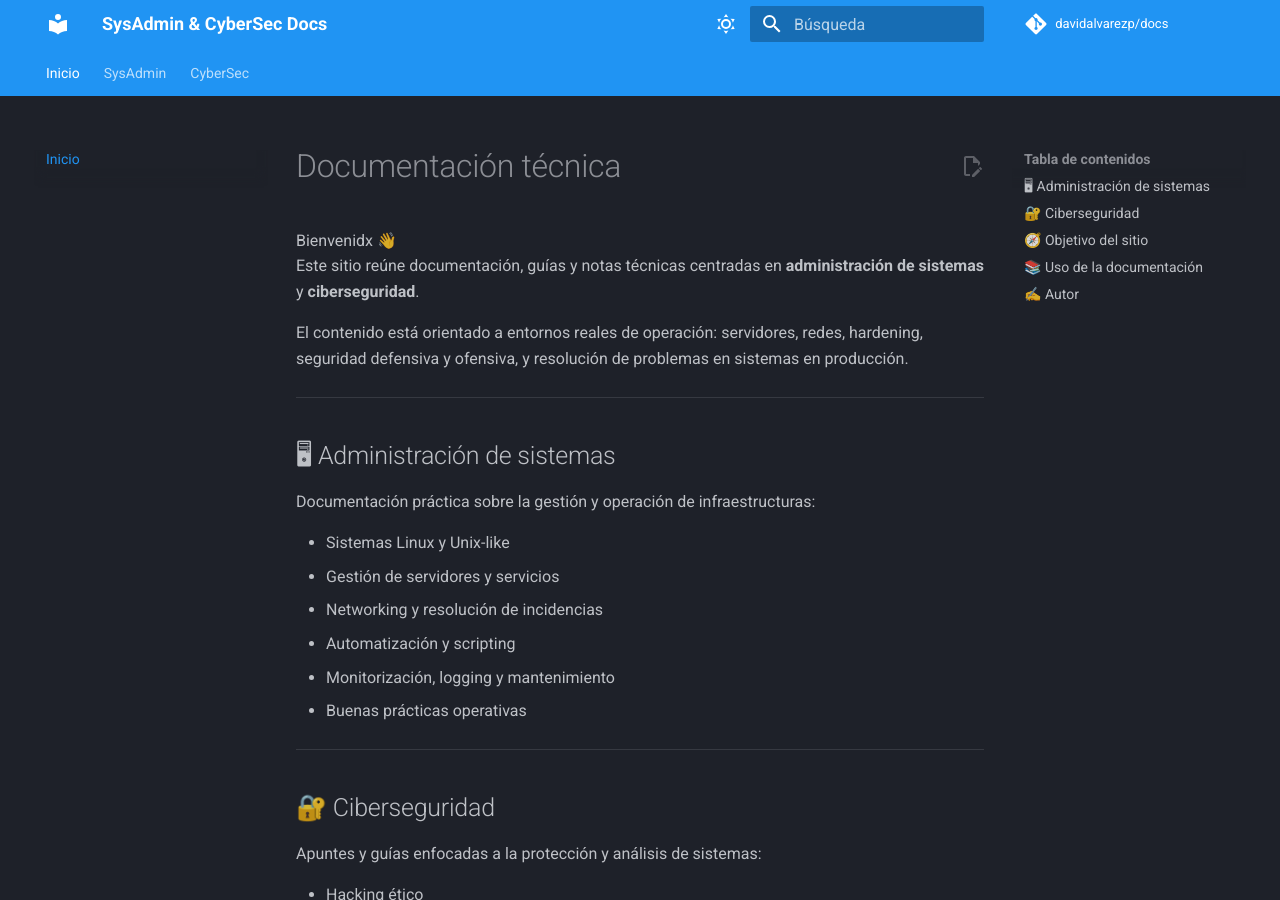
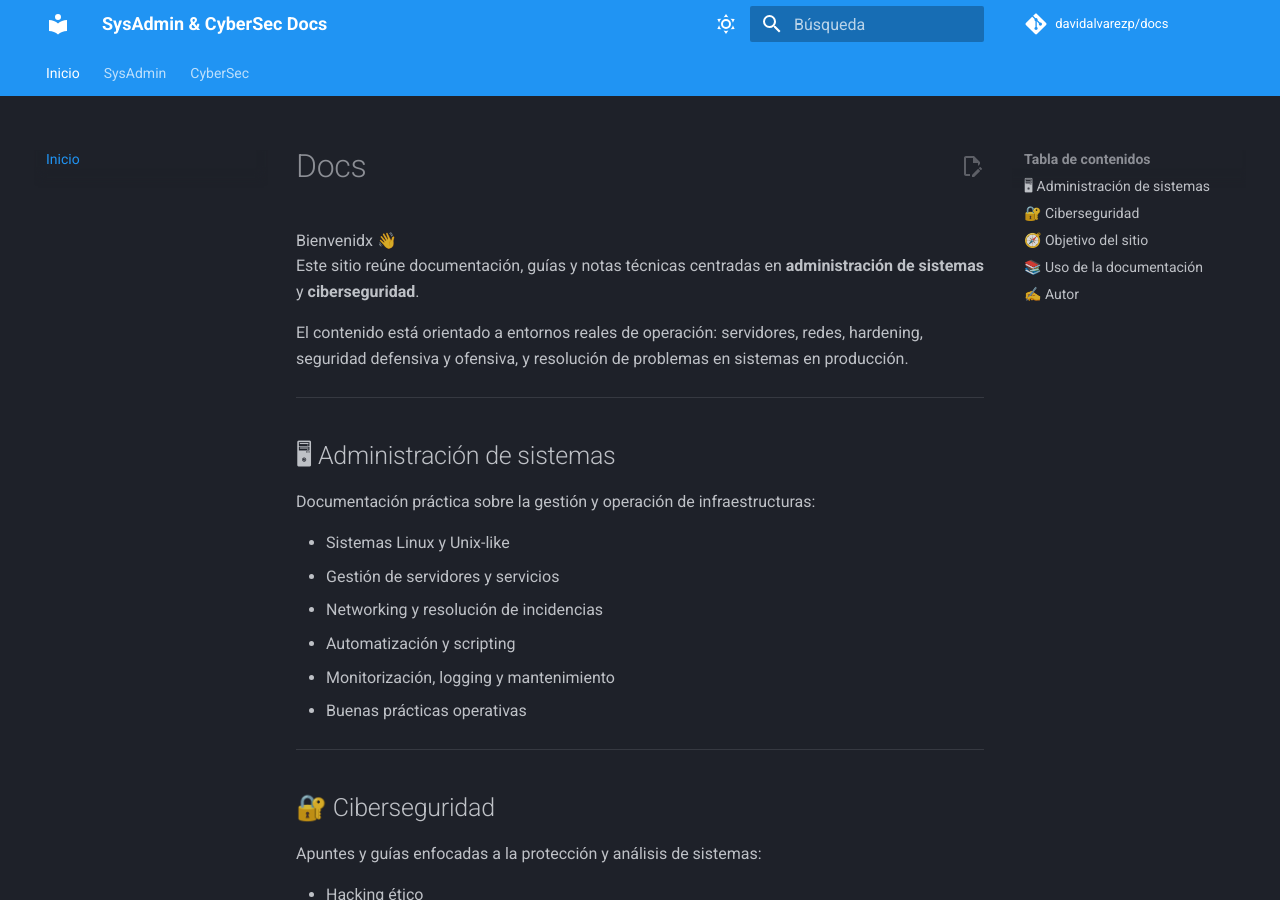
Before and after one commit to davidalvarezp/docs, an MkDocs documentation site: the page built from docs/index.md, in a window 1280 px wide and 900 px high. Built offline with MkDocs 1.6.1 and Material for MkDocs 9.7.7, drawn with Linux system fonts in a browser that asks for light colours; comment, search, counter and statistics services are not loaded.

Commit message:
Update index.md

```diff
--- a/docs/index.md
+++ b/docs/index.md
@@ -1,4 +1,4 @@
-# Documentación técnica
+# Docs
 
 Bienvenidx 👋
 Este sitio reúne documentación, guías y notas técnicas centradas en **administración de sistemas** y **ciberseguridad**.
```
